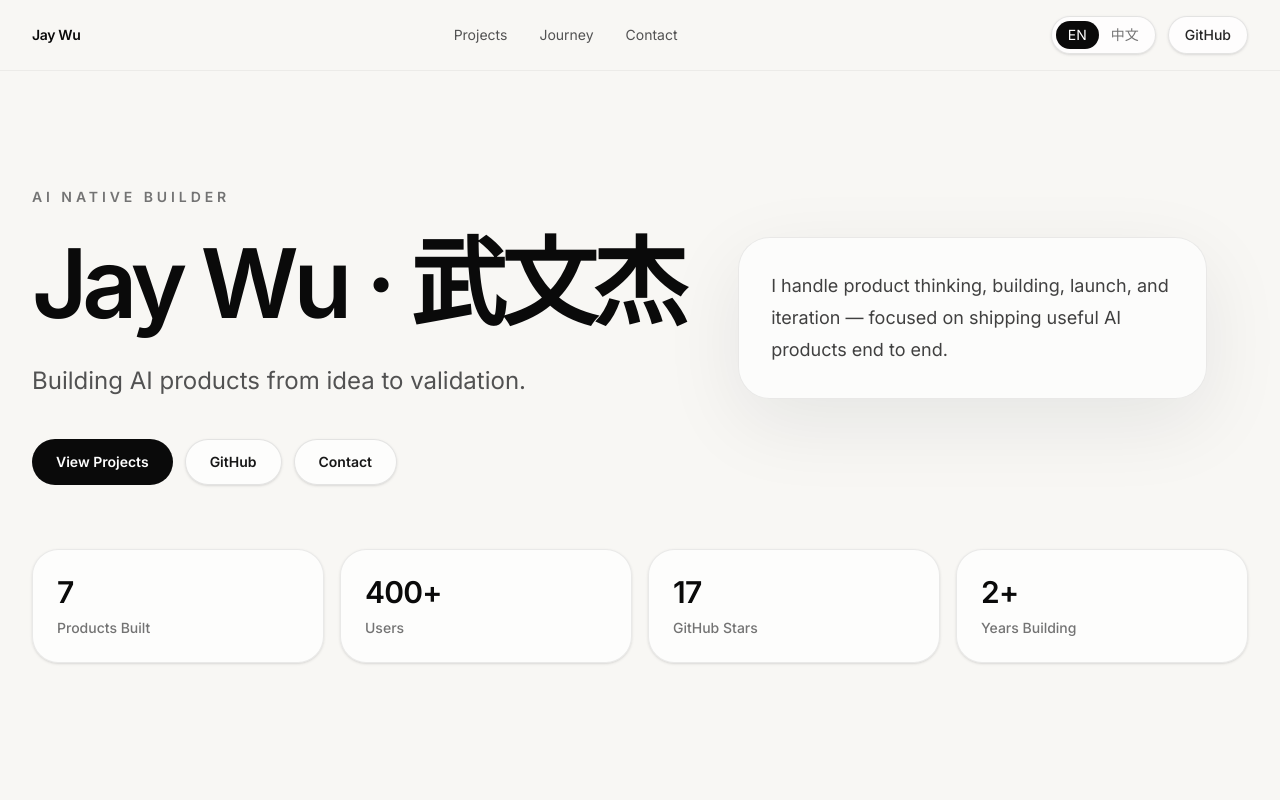
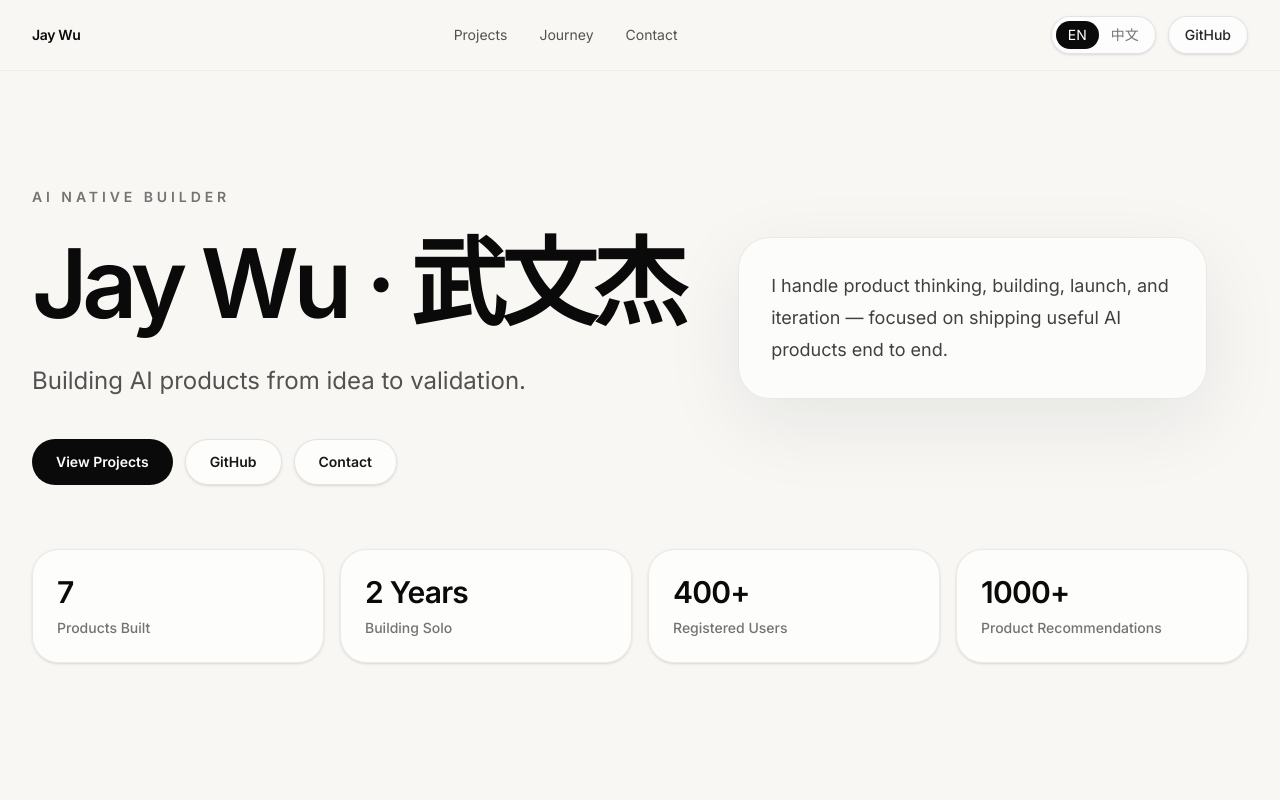
Before and after one commit to w2jmoe/jay-portfolio, a Next.js app: page / in a window 1280 px wide. Shown: the top 800 px of the page. Built offline with nearby package versions, Linux system fonts and the light colour scheme; no server answers.

Commit message:
Initial portfolio website

```diff
--- a/src/data/site.ts
+++ b/src/data/site.ts
@@ -33,32 +33,32 @@ export const metrics = [
   },
   {
     value: {
+      en: "2 Years",
+      zh: "2 年"
+    },
+    label: {
+      en: "Building Solo",
+      zh: "独立构建"
+    }
+  },
+  {
+    value: {
       en: "400+",
       zh: "400+"
     },
     label: {
-      en: "Users",
-      zh: "用户"
+      en: "Registered Users",
+      zh: "注册用户"
     }
   },
   {
     value: {
-      en: "17",
-      zh: "17"
+      en: "1000+",
+      zh: "1000+"
     },
     label: {
-      en: "GitHub Stars",
-      zh: "GitHub 星标"
-    }
-  },
-  {
-    value: {
-      en: "2+",
-      zh: "2+ 年"
-    },
-    label: {
-      en: "Years Building",
-      zh: "持续构建"
+      en: "Product Recommendations",
+      zh: "产品推荐"
     }
   }
 ] satisfies Array<{ value: LocalizedText; label: LocalizedText }>;
```
